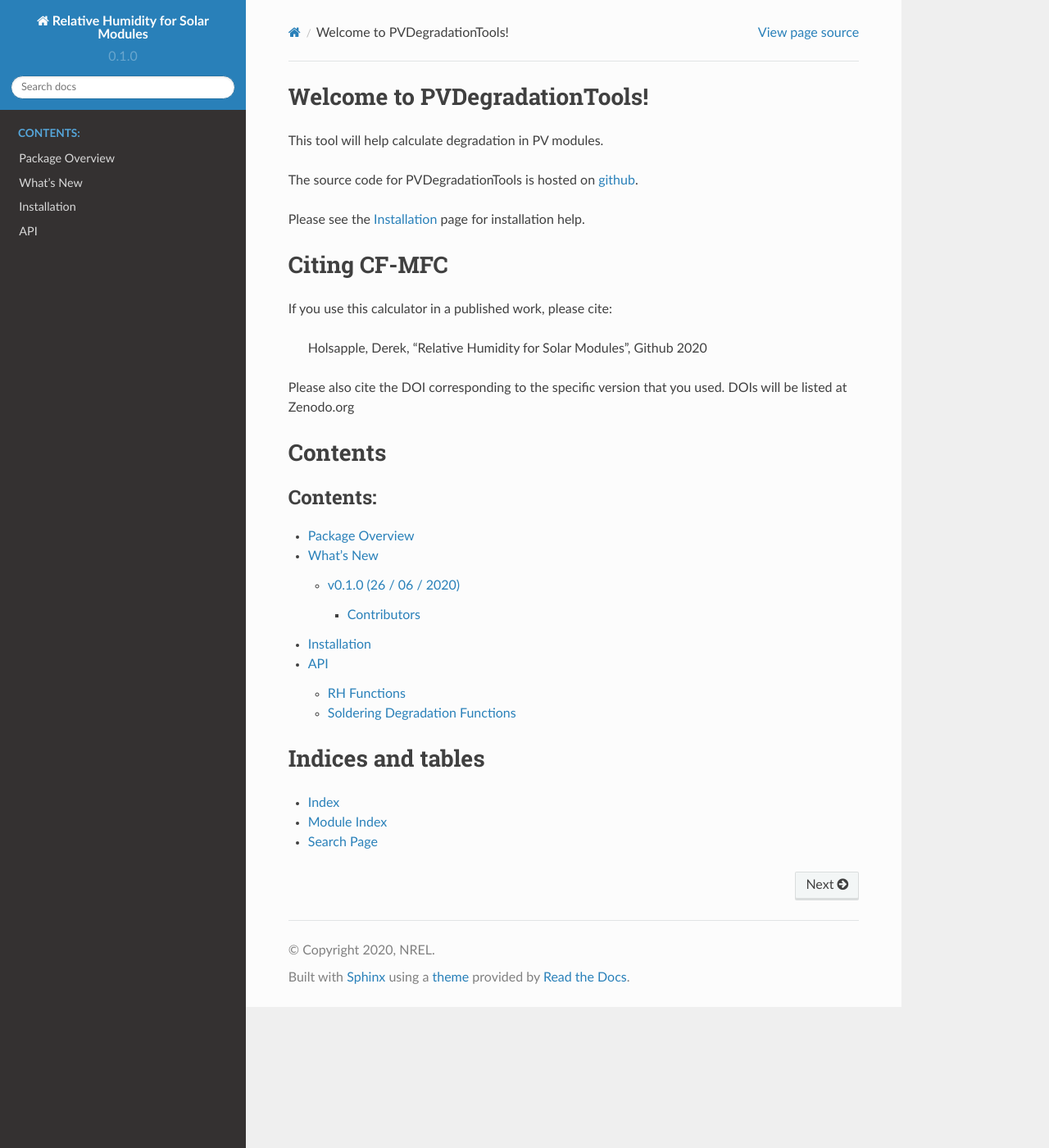
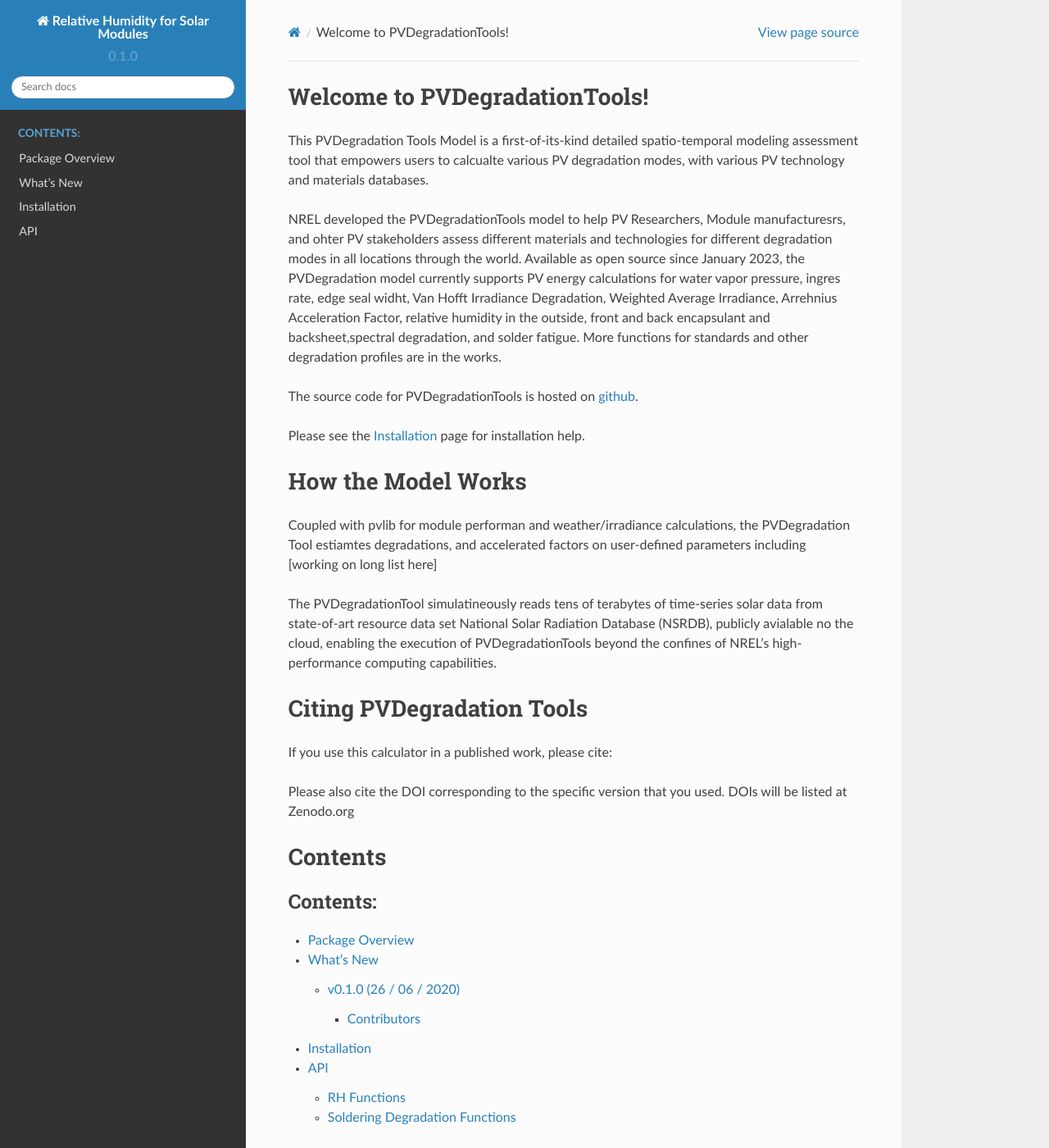
Before and after one commit to NREL/PVDegradationTools, a Sphinx documentation site: the page built from docs/sphinx/source/index.rst, in a window 1280 px wide and 1400 px high. Shown: the whole window at 82% size. Built offline with Sphinx 7.4.7 and the Read the Docs theme 2.0.0, drawn with Linux system fonts in a browser that asks for light colours.

Commit message:
update index.rst

```diff
--- a/docs/sphinx/source/index.rst
+++ b/docs/sphinx/source/index.rst
@@ -3,19 +3,28 @@
 Welcome to PVDegradationTools!
 ==============================================================
 
-This tool will help calculate degradation in PV modules.
+This PVDegradation Tools Model is a first-of-its-kind detailed spatio-temporal modeling assessment tool that empowers users to calcualte various PV degradation modes, with various PV technology and materials databases.
+
+NREL developed the PVDegradationTools model to help PV Researchers, Module manufacturesrs, and ohter PV stakeholders assess different materials and technologies for different degradation modes in all locations through the world. Available as open source since January 2023, the PVDegradation model currently supports PV energy calculations for water vapor pressure, ingres rate, edge seal widht, Van Hofft Irradiance Degradation, Weighted Average Irradiance, Arrehnius Acceleration Factor, relative humidity in the outside, front and back encapsulant and backsheet,spectral degradation, and solder fatigue. More functions for standards and other degradation profiles are in the works.
 
 The source code for PVDegradationTools is hosted on `github
 <https://github.com/NREL/PVDegradationTools>`_.
 
 Please see the :ref:`installation` page for installation help.
 
-Citing CF-MFC
-==============
+How the Model Works
+===================
+Coupled with pvlib for module performan and weather/irradiance calculations, the PVDegradation Tool estiamtes degradations, and accelerated factors on user-defined parameters including [working on long list here]
+
+The PVDegradationTool simulatineously reads tens of terabytes of time-series solar data from state-of-art resource data set National Solar Radiation Database (NSRDB), publicly avialable no the cloud, enabling the execution of PVDegradationTools beyond the confines of NREL's high-performance computing capabilities.
+
+
+Citing PVDegradation Tools
+==========================
 
 If you use this calculator in a published work, please cite:
 
-        Holsapple, Derek, "Relative Humidity for Solar Modules", Github 2020
+
 
 Please also cite the DOI corresponding to the specific version that you used. DOIs will be listed at Zenodo.org
 
```
